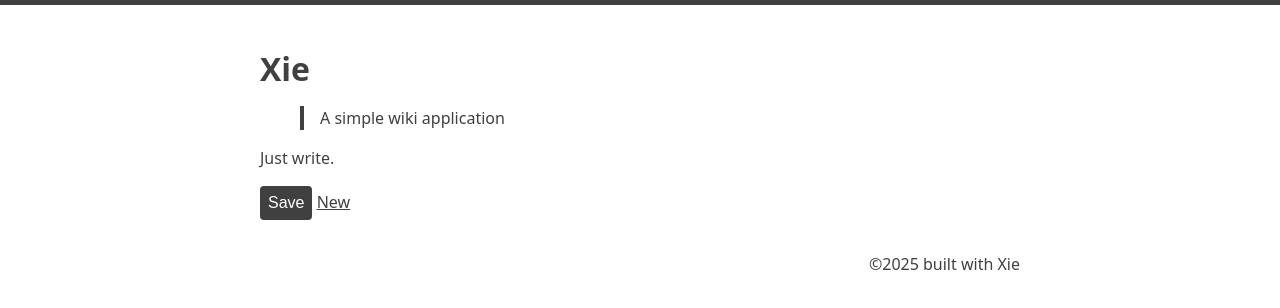
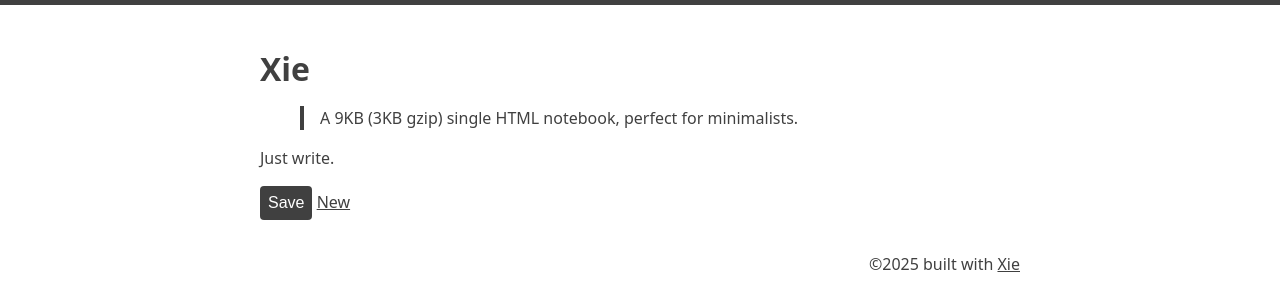
Before and after one commit to chunqiuyiyu/xie, a website built with Vite: page index.html in a window 1280 px wide. Built offline with nearby package versions, Linux system fonts and the light colour scheme.

Commit message:
Add GitHub Pages deploy workflow and update metadata
Introduces a GitHub Actions workflow for deploying to GitHub Pages on push to main. Updates README with project details, features, and usage instructions. Enhances index.html with meta tags and improved footer, and updates package.json with a new description and license field.

```diff
--- a/index.html
+++ b/index.html
@@ -2,6 +2,8 @@
 <html lang="en">
   <head>
     <meta charset="UTF-8" />
+    <meta name="viewport" content="width=device-width, initial-scale=1.0" />
+    <meta name="description" content="A single HTML notebook, perfect for minimalists." />
     <title>Xie</title>
     <link rel="stylesheet" href="styles/neat.css" />
     <link rel="stylesheet" href="styles/custom.css" />
@@ -9,7 +11,7 @@
   <body>
     <header class="breathe">
       <h1><a href="#archive">Xie</a></h1>
-      <blockquote>A simple wiki application</blockquote>
+      <blockquote>A 9KB (3KB gzip) single HTML notebook, perfect for minimalists.</blockquote>
       <p>Just write.</p>
 
       <p>
@@ -43,7 +45,9 @@
     <aside popover id="toast"></aside>
     <footer>
       <p style="float: right">
-        ©2025 built with Xie<time id="buildTime"></time>
+        ©2025 built with
+          <a href="https://github.com/chunqiuyiyu/xie">Xie</a>
+          <time id="buildTime"></time>
       </p>
     </footer>
 
--- a/package.json
+++ b/package.json
@@ -1,13 +1,13 @@
 {
   "name": "xie",
   "version": "1.0.0",
-  "description": "A simple wiki application",
+  "description": "A 9KB (3KB gzip) single HTML notebook, perfect for minimalists.",
   "main": "src/main.js",
   "scripts": {
     "dev": "vite --host",
     "build": "vite build"
   },
-  "private": true,
+  "license": "MIT",
   "devDependencies": {
     "vite": "^7.1.7",
     "vite-plugin-html": "^3.2.2",
```
Also changed, not shown: .github/workflows/deploy.yml (added), README.md.
